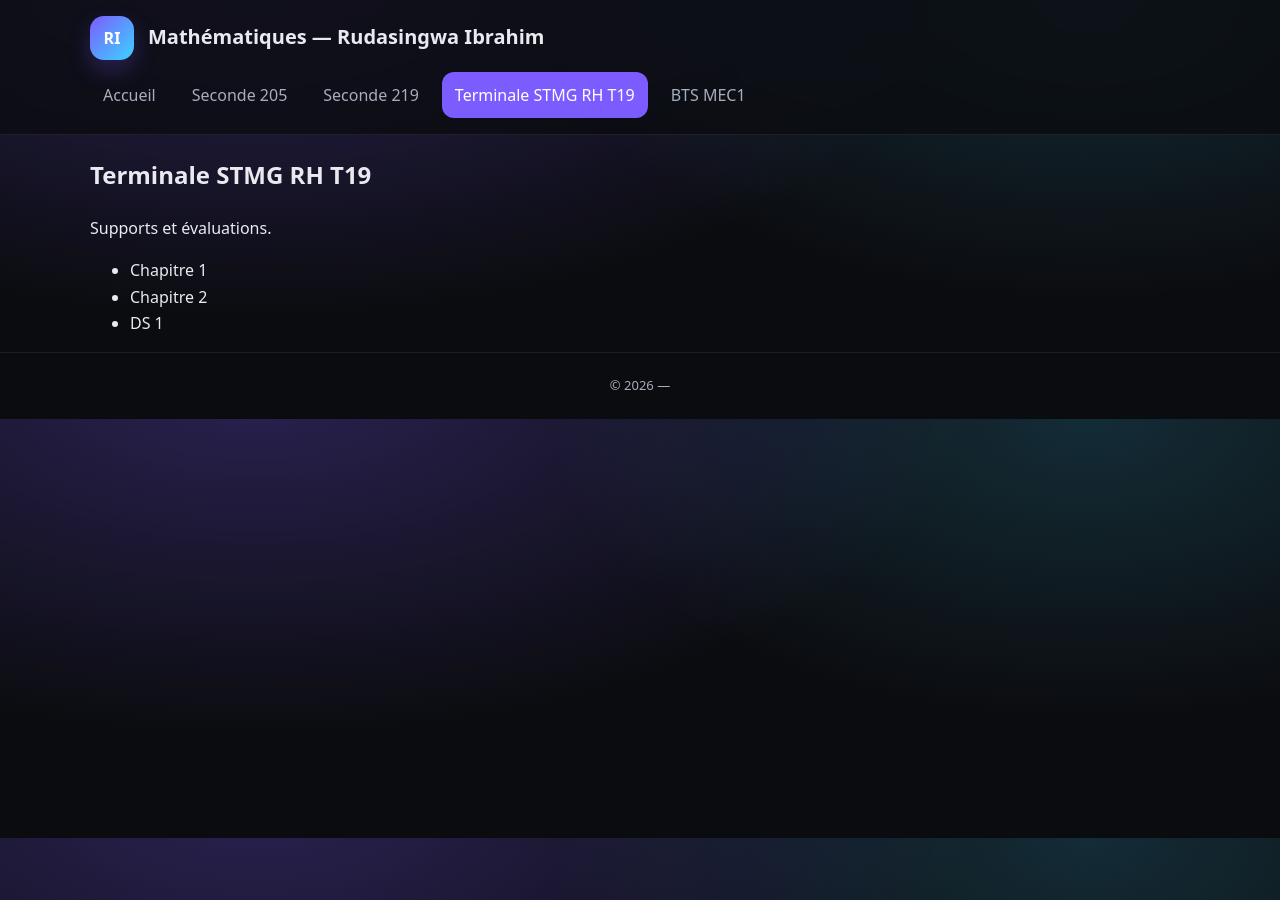
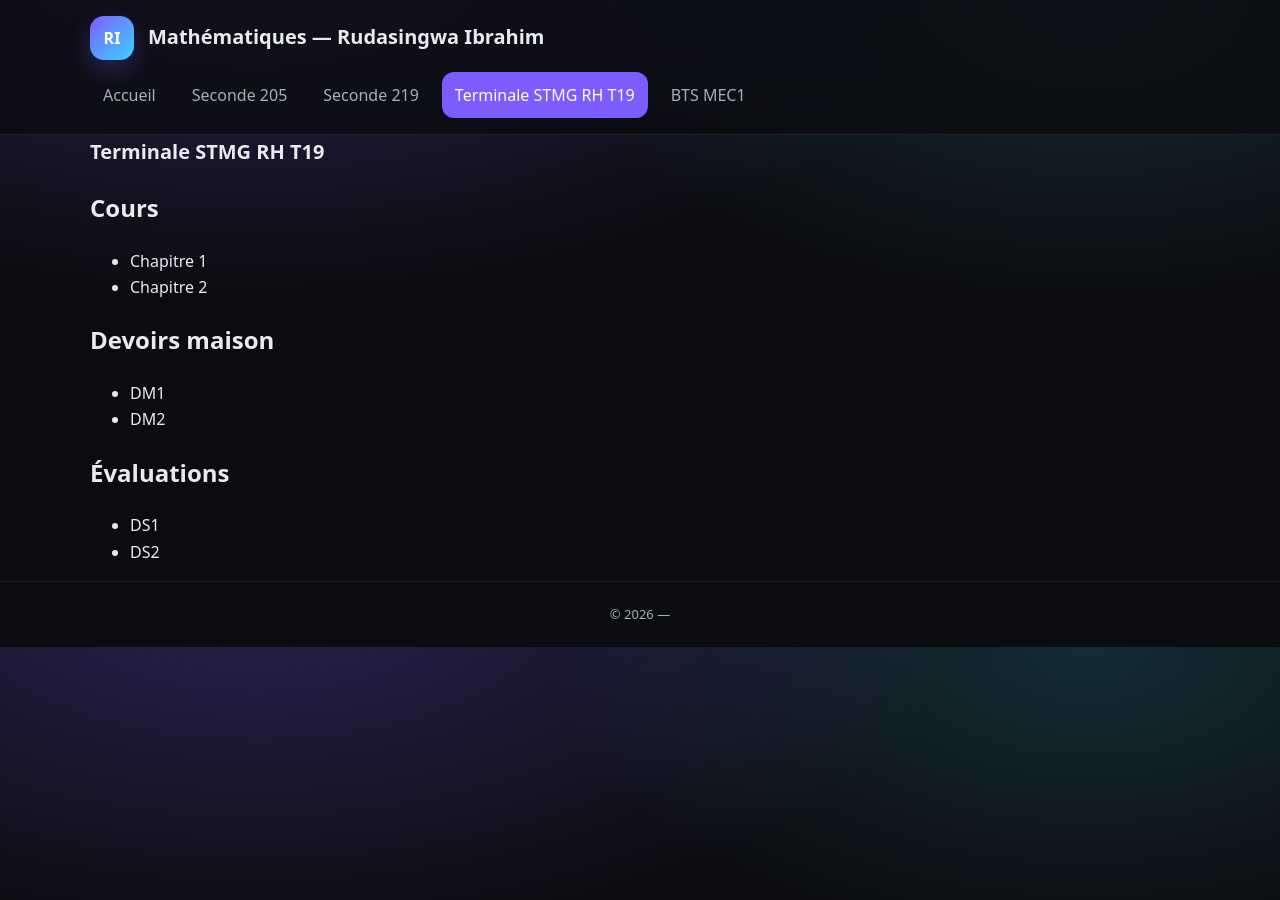
Before and after one commit to rudasingwaibrahim/rudasingwaibrahim.github.io, a Jekyll site: the page built from classes/tstmg-t19.md, in a window 1280 px wide. Built offline with Jekyll 4.4.1, drawn with Linux system fonts in a browser that asks for light colours.

Commit message:
Update tstmg-t19.md

```diff
--- a/classes/tstmg-t19.md
+++ b/classes/tstmg-t19.md
@@ -1,14 +1,19 @@
 ---
 layout: default
 title: Terminale STMG RH T19
+permalink: /classes/tstmg-t19/
 ---
 
-<h2>Terminale STMG RH T19</h2>
+# Terminale STMG RH T19
 
-<p>Supports et évaluations.</p>
+## Cours
+- Chapitre 1
+- Chapitre 2
 
-<ul>
-  <li>Chapitre 1</li>
-  <li>Chapitre 2</li>
-  <li>DS 1</li>
-</ul>
+## Devoirs maison
+- DM1
+- DM2
+
+## Évaluations
+- DS1
+- DS2
```
